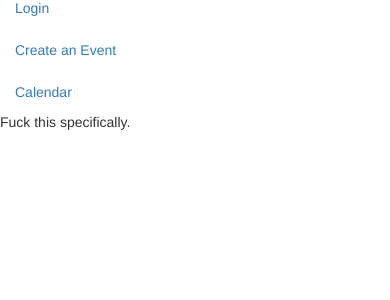
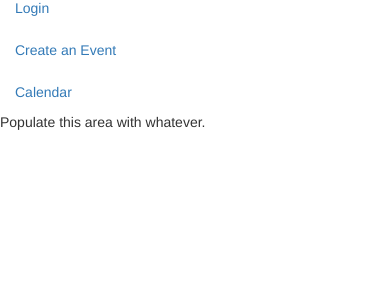
Before and after one commit to biggs0125/CoMmUnity, a Python web app: template community/templates/template.html in a window 390 px wide. Shown: the part 321-621 px from the top of the page. Run offline with Jinja, Linux system fonts and the light colour scheme; the template is opened without the code that fills it, so the values that code supplies are empty; some libraries are stand-ins or nearby versions.

Commit message:
Cleaned up template.html

```diff
--- a/community/templates/template.html
+++ b/community/templates/template.html
@@ -7,6 +7,8 @@
     <link rel="stylesheet" type="text/css" href="../externals/bootstrap/dist/css/bootstrap.min.css">
   </head>
   <body>
+
+    <!-- Navigation bar div-->
     <nav class="navbar navbar-inverse">
     <div class="container-fluid">
       <div class="navbar-header">
@@ -30,9 +32,9 @@
       </div>
     </div>
 
-    <!-- Navigation bar div-->
       <div class="row">
-        <div class="col-md-4">
+        <!-- Side pill menu div-->
+        <div class="col-md-2">
           <ul class="nav nav-pills nav-stacked">
             <li class="active"><a href="#">Home</a></li>
             <li><a href="#">Login</a></li>
@@ -40,8 +42,9 @@
             <li><a href="#">Calendar</a></li>
           </ul>
         </div>
-        <div class="col-md-8">
-          Fuck this specifically.
+        <!-- Body div-->
+        <div class="col-md-10">
+          Populate this area with whatever.
         </div>
         <div class="clearfix visible-lg"></div>
       </div>
```
